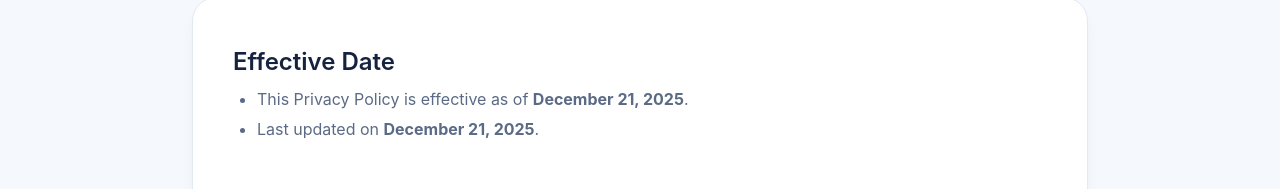
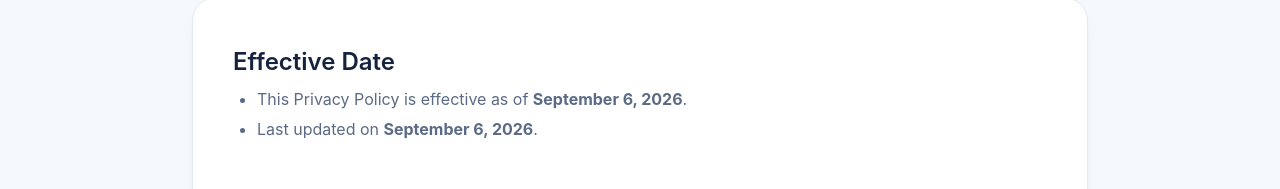
Before and after one commit to enrilo/enrilo-2, a Next.js app: page /privacy-policy in a window 1280 px wide. Shown: the part 259-448 px from the top of the page. Built offline with nearby package versions, Linux system fonts and the light colour scheme.

Commit message:
Update Effective Date

```diff
--- a/src/app/privacy-policy/page.jsx
+++ b/src/app/privacy-policy/page.jsx
@@ -30,11 +30,11 @@ export default function PrivacyPolicy() {
             <ul className="list-disc pl-6 mt-2 space-y-1">
               <li>
                 This Privacy Policy is effective as of{" "}
-                <span className="font-bold">December 21, 2025</span>.
+                <span className="font-bold">September 6, 2026</span>.
               </li>
               <li>
                 Last updated on{" "}
-                <span className="font-bold">December 21, 2025</span>.
+                <span className="font-bold">September 6, 2026</span>.
               </li>
             </ul>
           }
--- a/src/app/terms-and-conditions/page.jsx
+++ b/src/app/terms-and-conditions/page.jsx
@@ -23,8 +23,8 @@ export default function TermsAndConditions() {
         <Section title="Effective Date" content={
             <>
               <ul className="list-disc pl-6 mt-2 space-y-1">
-                <li>These Terms are effective as of <span className="font-bold">December 21, 2025</span>.</li>
-                <li>Last updated on  <span className="font-bold">December 21, 2025</span>.</li>
+                <li>These Terms are effective as of <span className="font-bold">September 6, 2026</span>.</li>
+                <li>Last updated on  <span className="font-bold">September 6, 2026</span>.</li>
               </ul>
             </>
           } />
--- a/src/app/terms-of-service/page.jsx
+++ b/src/app/terms-of-service/page.jsx
@@ -25,11 +25,11 @@ export default function TermsOfService() {
             <ul className="list-disc pl-6 mt-2 space-y-1">
               <li>
                 These Terms of Service are effective as of{" "}
-                <span className="font-bold">December 21, 2025</span>.
+                <span className="font-bold">September 6, 2026</span>.
               </li>
               <li>
                 Last updated on{" "}
-                <span className="font-bold">December 21, 2025</span>.
+                <span className="font-bold">September 6, 2026</span>.
               </li>
             </ul>
           }
```
